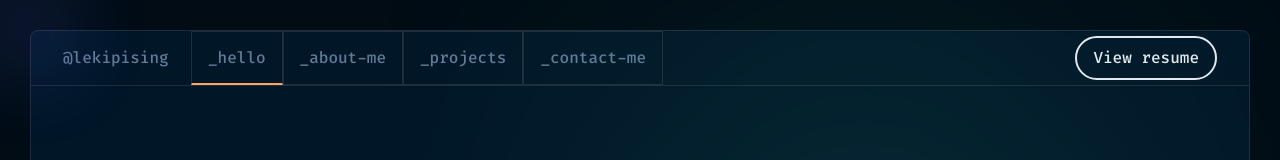
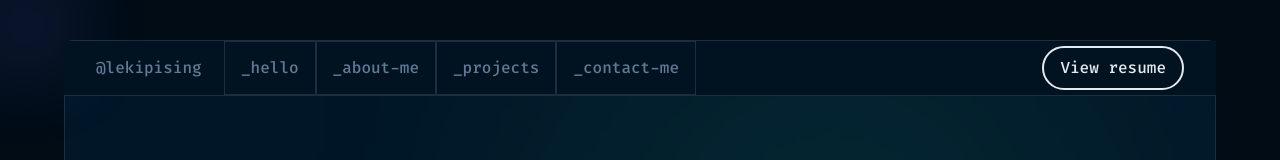
Before and after one commit to lightbulb-agency/luxuereal-lightbulb, a Next.js app: page / in a window 1280 px wide. Shown: the top 160 px of the page. Built offline with nearby package versions, Linux system fonts and the light colour scheme.

Commit message:
feat: remove scroll snap

```diff
--- a/components/about/index.tsx
+++ b/components/about/index.tsx
@@ -2,7 +2,7 @@ import React from "react";
 
 export default function AboutMe() {
   return (
-    <section className="cursor-default bg-dark-100/20 p-6 text-[13px] font-medium leading-[150%] text-gray-100 shadow-lg transition-all duration-300 ease-in hover:bg-dark-100/40 md:relative md:top-1/2 md:m-auto md:w-max md:-translate-y-[60%] md:rounded-[30px] md:p-16 md:text-[16px]">
+    <section id="_about-me" className="cursor-default bg-dark-100/20 p-6 text-[13px] font-medium leading-[150%] text-gray-100 shadow-lg transition-all duration-300 ease-in hover:bg-dark-100/40 md:relative  md:m-auto md:w-max  md:rounded-[30px] md:p-16 md:text-[16px]">
       <span>/**</span>
       <p className="text-yellow transition-all duration-300 ease-in">
         * About me
@@ -15,8 +15,9 @@ export default function AboutMe() {
       </p>
       <p>*</p>
       <p className="transition-all duration-300 ease-in hover:text-white/70">
-        * If you are a business looking for a strong web product, recruiter looking to <br />
-        * hire or a developer looking for mentorship, feel free to contact me.
+        * If you are a business looking for a strong web product, recruiter
+        looking to <br />* hire or a developer looking for mentorship, feel free
+        to contact me.
       </p>
       <p>*</p>
       <p className="transition-all duration-300 ease-in hover:text-white/70">
--- a/components/common/layout.tsx
+++ b/components/common/layout.tsx
@@ -21,12 +21,10 @@ export default function MainLayout({
   return (
     <section
       id={currentPage}
-      className="min-w-screen h-max w-screen p-[5px] md:h-screen md:min-h-screen md:snap-start md:snap-always md:p-[30px]"
+      className="min-w-screen h-screen w-screen overflow-y-auto bg-red-500 p-[5px] md:p-[30px]"
     >
       <section
-        className={`relative min-h-[50vh] md:min-h-full ${
-          currentPage === "_hello" && "min-h-[90vh]"
-        } w-full rounded-[8px] border-[1px] border-gray-200 bg-dark-200 md:h-full`}
+        className={`relative w-full rounded-[8px] border-[1px] border-gray-200 bg-dark-200 `}
       >
         {/* nav */}
         {!isMobile && <NavBar activeLink={currentPage} />}
--- a/components/common/navbar.tsx
+++ b/components/common/navbar.tsx
@@ -5,7 +5,7 @@ import { event } from "nextjs-google-analytics";
 export const scrollIntoId = (id: string) => {
   const element = document.getElementById(id);
   if (element) {
-    element.scrollIntoView({ behavior: "smooth" });
+    element.scrollIntoView({ behavior: "smooth", block: "center" });
   }
 };
 
@@ -23,7 +23,7 @@ export default function NavBar({ activeLink }: { activeLink: string }) {
   }, []);
 
   return (
-    <nav className="relative flex h-[55px] items-center border-b-[1px] border-gray-200 pl-2 text-gray-100 md:pl-8">
+    <nav className="relative flex h-[55px] items-center border-b-[1px] border-gray-200 bg-dark-300 pl-2 text-gray-100 md:pl-8">
       <div className="md:w-[10vw]">
         <div
           role="link"
@@ -61,9 +61,7 @@ function OneNavItem({ text, isActive }: { text: string; isActive: boolean }) {
     <div
       role="link"
       onClick={() => scrollIntoId(text)}
-      className={`flex h-full cursor-pointer items-center justify-center border-[0.5px]  border-gray-200  px-4 transition-all duration-150 ease-in hover:text-yellow ${
-        isActive && "border-b-[2px] border-b-yellow"
-      }`}
+      className={`flex h-full cursor-pointer items-center justify-center  border-[0.5px]  border-gray-200 px-4 transition-all duration-150 ease-in hover:text-yellow`}
     >
       {text}
     </div>
--- a/components/contact/index.tsx
+++ b/components/contact/index.tsx
@@ -46,7 +46,7 @@ export default function ContactMe() {
   };
 
   return (
-    <section className="relative m-auto flex h-full w-full max-w-[70vw] flex-col items-center justify-between pb-64 md:flex-row md:pb-32">
+    <section id="_contact-me" className="relative m-auto flex h-full w-full max-w-[70vw] flex-col items-center justify-between pb-64 md:flex-row md:pb-32">
       {messageReceived ? (
         <SuccessMessage
           senderName={messageReceived}
--- a/components/landing/index.tsx
+++ b/components/landing/index.tsx
@@ -3,17 +3,17 @@ import React from "react";
 
 export default function FirstScreen() {
   return (
-    <section className="relative flex h-full flex-col items-center justify-start gap-32 pb-16 pt-16 md:flex-row md:justify-center md:pb-0 md:pt-0">
+    <section id="_hello" className="relative flex h-full flex-col items-center justify-start gap-32 pb-16 pt-16 md:flex-row md:justify-center md:pb-0 md:pt-0 ">
       <div className="flex w-[90%] flex-col gap-16 md:w-auto">
         <div>
           <p className="text-[18px] font-medium text-white">Hi. I am</p>
           <h1
             id="title"
-            className="title text-[48px] text-white md:text-[62px] tracking-tight"
+            className="title text-[48px] tracking-tight text-white md:text-[62px]"
           >
             Liplan Lekipising
           </h1>
-          <h2 className="text-[23px] tracking-tight font-medium text-purple-light md:text-[32px]">
+          <h2 className="text-[23px] font-medium tracking-tight text-purple-light md:text-[32px]">
             &gt; Front-end developer
           </h2>
         </div>
@@ -21,7 +21,9 @@ export default function FirstScreen() {
           <p>
             I craft interactive and beautiful web apps, and I love what I do.
           </p>
-          <p>With every line of code, I strive to make the web a  better place. </p>
+          <p>
+            With every line of code, I strive to make the web a better place.{" "}
+          </p>
           <p>View some of my personal projects!</p>
         </div>
       </div>
--- a/components/projects/index.tsx
+++ b/components/projects/index.tsx
@@ -24,7 +24,7 @@ const visibleMask = `repeating-linear-gradient(to right, rgba(0,0,0,0) 0px, rgba
 
 export default function Projects() {
   return (
-    <section className="m-auto flex max-w-[95%] flex-col justify-center gap-5 py-8 md:relative md:top-1/2 md:-translate-y-2/3 md:flex-row md:py-0 ">
+    <section id="_projects" className="m-auto flex max-w-[95%] mt-32 flex-col justify-center gap-5 py-8 md:relative  md:flex-row md:py-0 ">
       {projects.map((project, i) => (
         <OneProject key={i} index={i} project={project} />
       ))}
--- a/pages/index.tsx
+++ b/pages/index.tsx
@@ -3,6 +3,7 @@ import React, { useEffect } from "react";
 import dynamic from "next/dynamic";
 import FirstScreen from "../components/landing";
 import MainLayout from "../components/common/layout";
+import NavBar from "../components/common/navbar";
 
 const AboutMe = dynamic(() => import("../components/about"));
 const ContactMe = dynamic(() => import("../components/contact"));
@@ -29,62 +30,20 @@ export default function Home() {
     };
   }, []);
 
-  // used as a hack around chrome's laggy snap scroll
-  useEffect(() => {
-    // listen for mouse wheel up or down and disable scroll
-    document.addEventListener(
-      "wheel",
-      (e) => {
-        e.preventDefault();
-        const masterSlider = document.querySelector(
-          "#master-slide"
-        ) as HTMLElement;
-        if (e?.deltaY < 0) {
-          // scroll up
-          // scroll up to next section - full page scroll
-
-          if (masterSlider) {
-            masterSlider.scrollBy({
-              top: -window.innerHeight,
-              behavior: "smooth",
-            });
-          }
-        } else {
-          // scroll down
-          // scroll down to next section - full page scroll
-          if (masterSlider) {
-            masterSlider.scrollBy({
-              top: window.innerHeight,
-              behavior: "smooth",
-            });
-          }
-        }
-      },
-      { passive: false }
-    );
-  }, []);
-
   return (
-    <main
-      id="master-slide"
-      className="no-scrollbar min-w-screen max-w-screen md:snap-parent h-auto w-screen overflow-x-hidden scroll-smooth transition-all duration-300 ease-in md:h-screen md:snap-y md:snap-mandatory md:overflow-y-scroll"
-    >
+    <main className="no-scrollbar m-auto mt-[5vh] h-[90vh] w-[90vw] overflow-y-scroll rounded-[8px] border-[1px] border-gray-200 bg-dark-200 transition-all duration-300 ease-in">
       <div
         id="spotlight"
         className="bg-blur-two fixed left-0 top-0 z-40 h-[50px] w-[50px] rounded-full"
       />
-      <MainLayout currentPage="_hello">
-        <FirstScreen />
-      </MainLayout>
-      <MainLayout showFooter currentPage="_about-me">
-        <AboutMe />
-      </MainLayout>
-      <MainLayout showFooter currentPage="_projects">
-        <Projects />
-      </MainLayout>
-      <MainLayout showFooter currentPage="_contact-me">
-        <ContactMe />
-      </MainLayout>
+      <div className="fixed inset-x-0 z-[100] hidden px-[5vw] md:block">
+        <NavBar activeLink={"_hello"} />
+      </div>
+      <FirstScreen />
+      <AboutMe />
+      <Projects />
+      <ContactMe />
+      {/* <MainLayout currentPage="_hello"></MainLayout> */}
     </main>
   );
 }
--- a/styles/index.css
+++ b/styles/index.css
@@ -117,15 +117,6 @@ textarea {
     color: #607B96;
 }
 
-.snap-parent {
-    scroll-snap-type: mandatory;
-    /* for older browsers */
-    scroll-snap-points-y: repeat(100vh);
-    /* for older browsers */
-    scroll-snap-type: y mandatory;
-    -webkit-overflow-scrolling: touch;
-}
-
 .input-bx-active:active, .input-bx-active:focus {
     box-shadow: rgba(254, 165, 95, 1) 0px 2px 30px -15px;
 }
@@ -134,5 +125,3 @@ textarea {
     transition: all ease-in 0.3s;
     box-shadow: rgba(254, 165, 95, 0.5) 0px 0px 5px
 }
-
-#title {}
```
